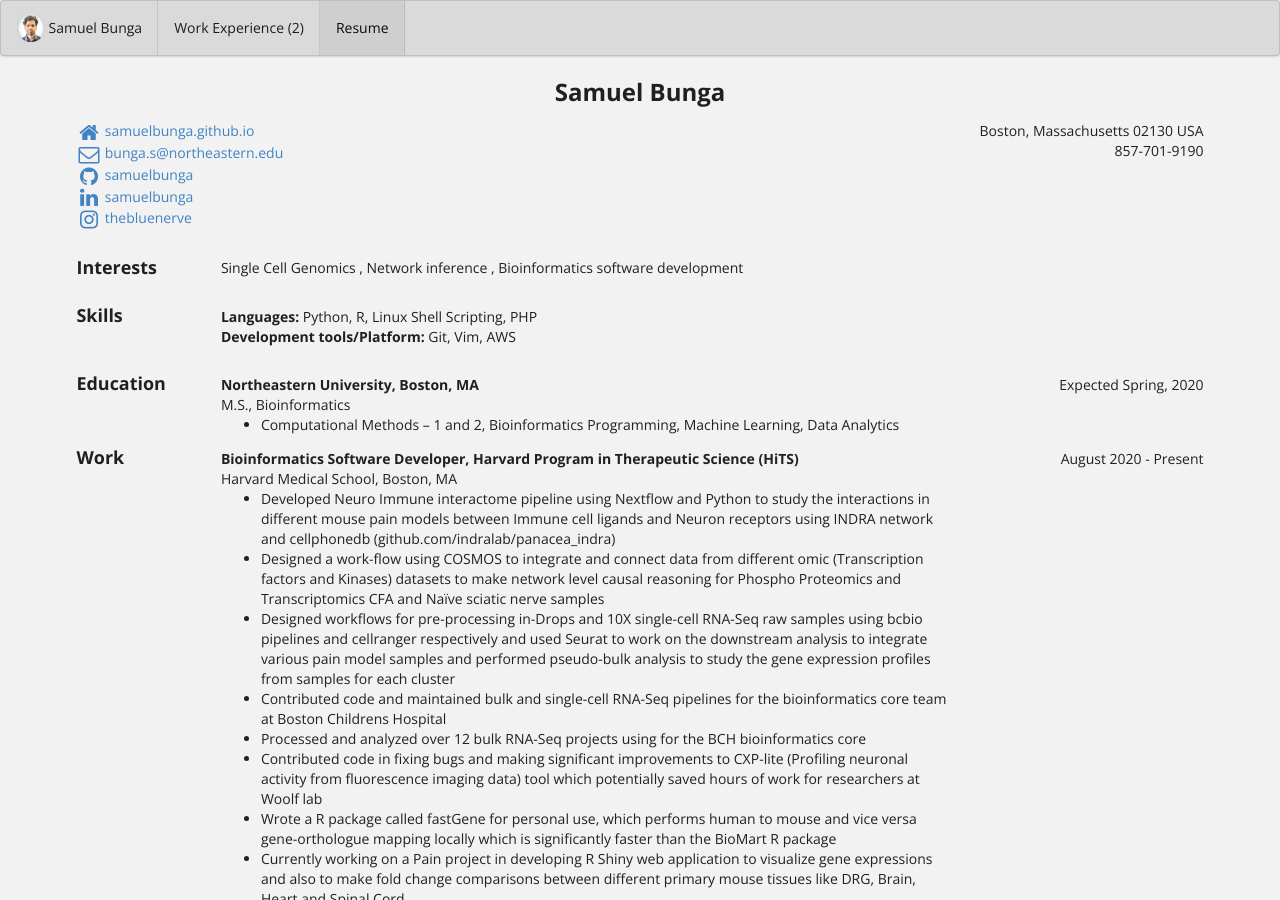
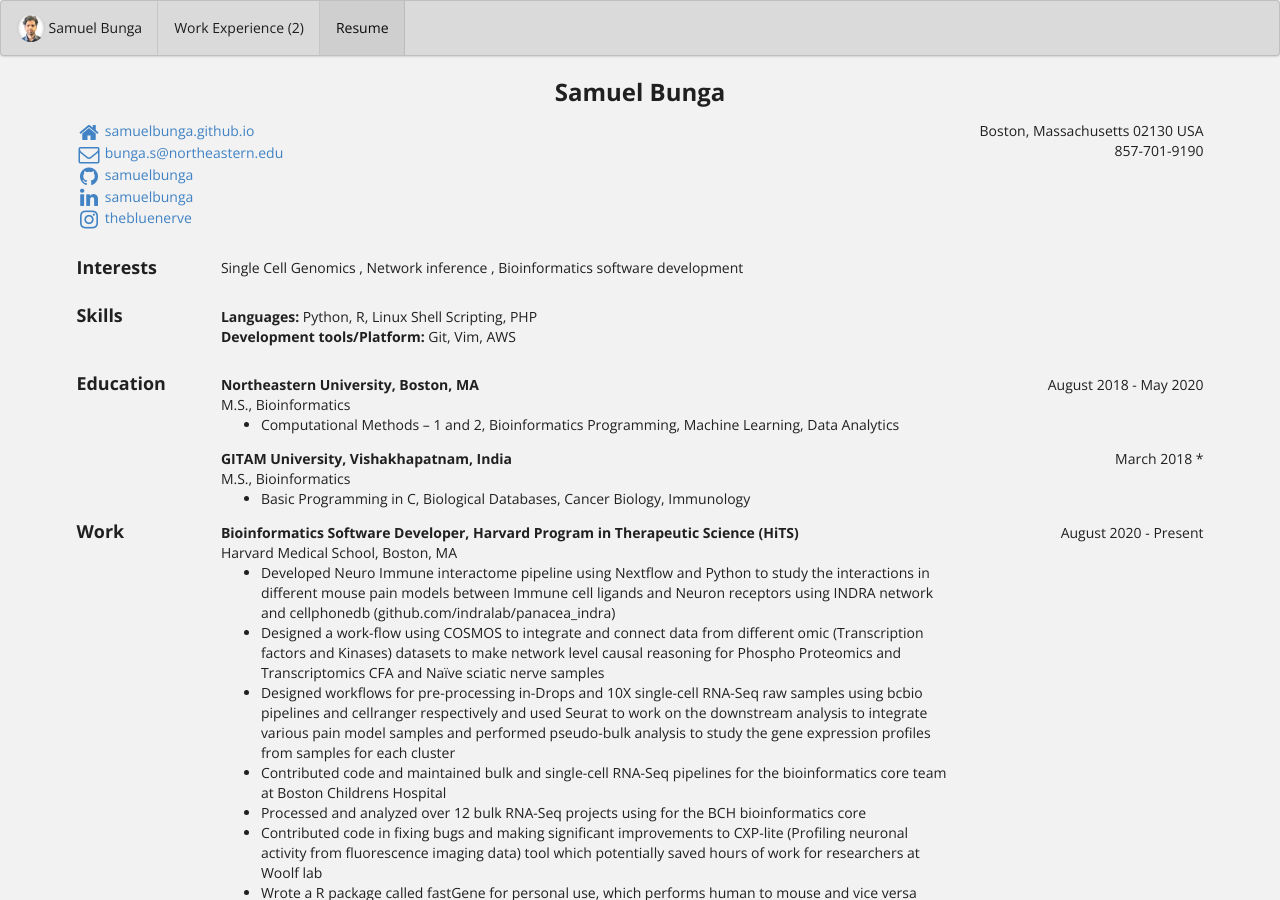
Before and after one commit to samuelbunga/samuelbunga.github.io, a Jekyll site: the page built from bio/index.html, in a window 1280 px wide and 900 px high. Built offline with Jekyll 4.4.1, drawn with Linux system fonts in a browser that asks for light colours.

Commit message:
Update bio.json

```diff
--- a/_data/bio.json
+++ b/_data/bio.json
@@ -75,11 +75,22 @@
       "institution": "Northeastern University, Boston, MA",
       "area": "Bioinformatics",
       "studyType": "M.S.",
-      "startDate": "Expected Spring, 2020",
-      "endDate": "",
+      "startDate": "August 2018",
+      "endDate": "May 2020",
       "gpa": "3.73",
       "courses": [
         "Computational Methods – 1 and 2, Bioinformatics Programming, Machine Learning, Data Analytics"
+      ]
+    },
+    {
+      "institution": "GITAM University, Vishakhapatnam, India",
+      "area": "Bioinformatics",
+      "studyType": "M.S.",
+      "startDate": "March 2018 *",
+      "endDate": "",
+      "gpa": "3.7",
+      "courses": [
+        "Basic Programming in C, Biological Databases, Cancer Biology, Immunology"
       ]
     }
   ],
```
